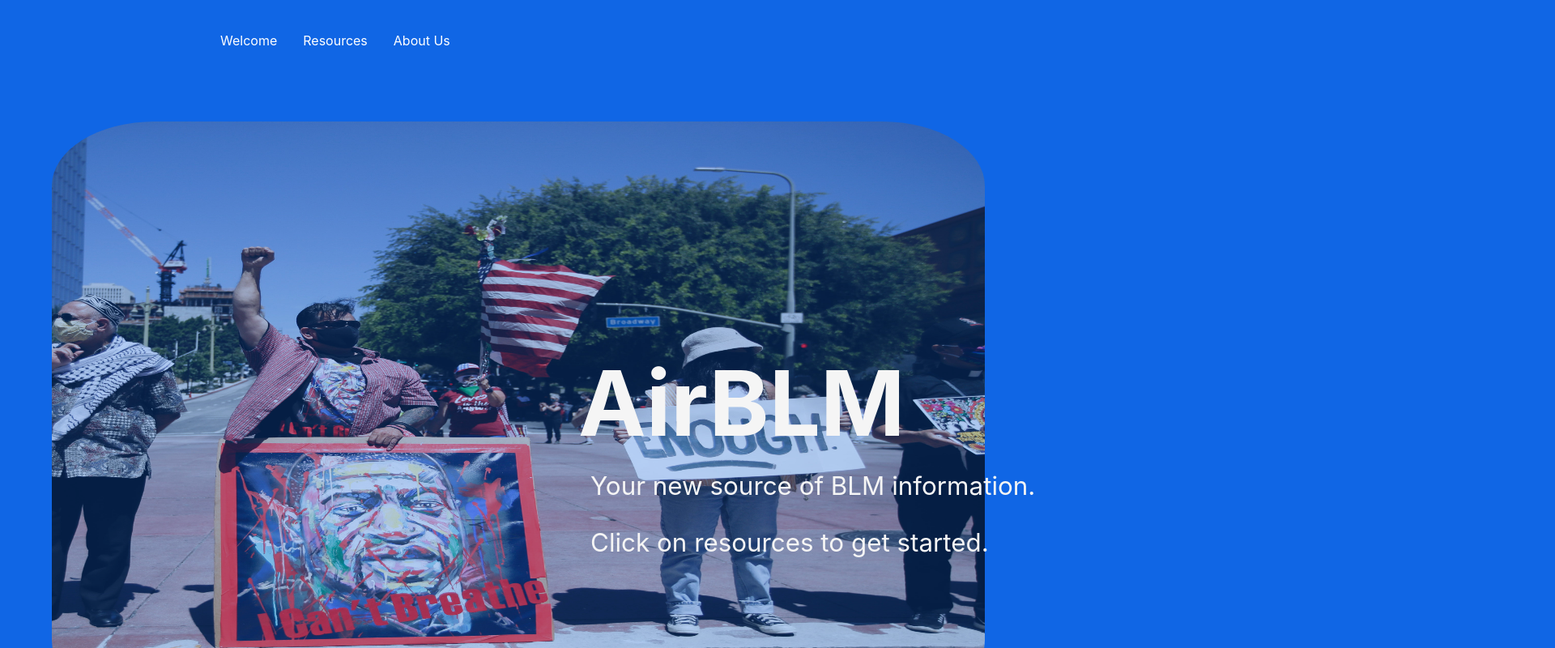
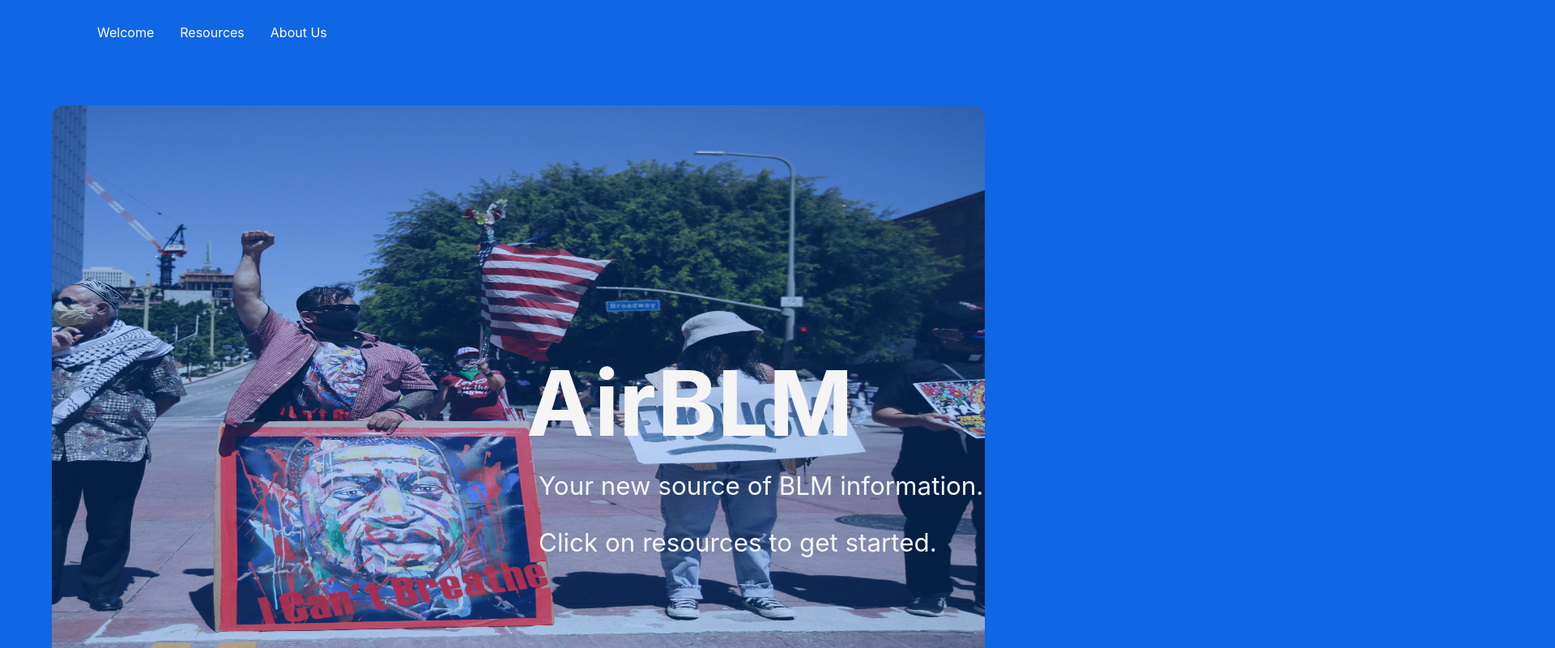
Before and after one commit to AirBLM/AirBLM-Website, a React (Create React App) app in the folder airblm/: page / in a window 1280 px wide. Shown: the top 800 px of the page at 81% size, 1920 px wide, since content can reach past the window. Built offline with nearby package versions, Linux system fonts and the light colour scheme.

Commit message:
minor css suggestions

```diff
--- a/airblm/src/Components/Navbar.css
+++ b/airblm/src/Components/Navbar.css
@@ -4,7 +4,6 @@
 	width: 100%;
 	height: 80px;
 	z-index: 1000;
-  margin: 10px;
 	padding-bottom: 50px;
 }
 .nav-logo {
@@ -17,7 +16,6 @@
 .nav .nav-content {
 	max-width: 900px;
 	padding: 0rem 3rem;
-  margin: 0 auto;
 	display: flex;
 	justify-content: space-between;
 	align-items: center;
--- a/airblm/src/Components/Resources.css
+++ b/airblm/src/Components/Resources.css
@@ -1,6 +1,5 @@
 .Resources {
 	position: relative;
-  padding: 150px;
 }
 .Button {
 	padding: 10px;
--- a/airblm/src/Components/Welcome.css
+++ b/airblm/src/Components/Welcome.css
@@ -1,5 +1,5 @@
-.img{
-    border-radius: 11%;
+.img {
+	border-radius: 1em;
 	/* Set up proportionate scaling */
 	width: 90%;
 	height: 90vh;
@@ -10,7 +10,7 @@
 	margin-bottom: 50px;
 	opacity: 70%;
 }
-  .Welcome{
+.Welcome {
 	/* Set up proportionate scaling */
 	height: auto;
 	/* Set up positioning */
@@ -20,36 +20,36 @@
 	left: 0;
 }
 @import url('https://fonts.googleapis.com/css2?family=Inder&display=swap');
-.text{
+.text {
 	position: absolute;
-    left: calc(55%);
+	left: calc(50%);
 	bottom: calc(10%);
 	font-size: 1.4em;
 	color: whitesmoke;
 	width: 100%;
 	text-align: left;
 }
-.text h1{
+.text h1 {
 	font-size: 5em;
 	margin: -15px;
 	padding-left: 25px;
 }
-.text button:hover{
+.text button:hover {
 	cursor: pointer;
 }
-.line-1{
+.line-1 {
 	position: relative;
 	top: 50%;
 	width: 24em;
 	margin: 0 auto;
-    border-right: 3px solid rgba(255,255,255,.75);
+	border-right: 3px solid rgba(255, 255, 255, .75);
 	font-size: 180%;
 	text-align: center;
 	white-space: nowrap;
 	overflow: hidden;
 	transform: translateY(-50%);
 }
-.text p{
+.text p {
 	font-size: 1.4em;
 	padding-left: 25px;
 }
```
Lines whose indentation alone changed are shown as unchanged.
